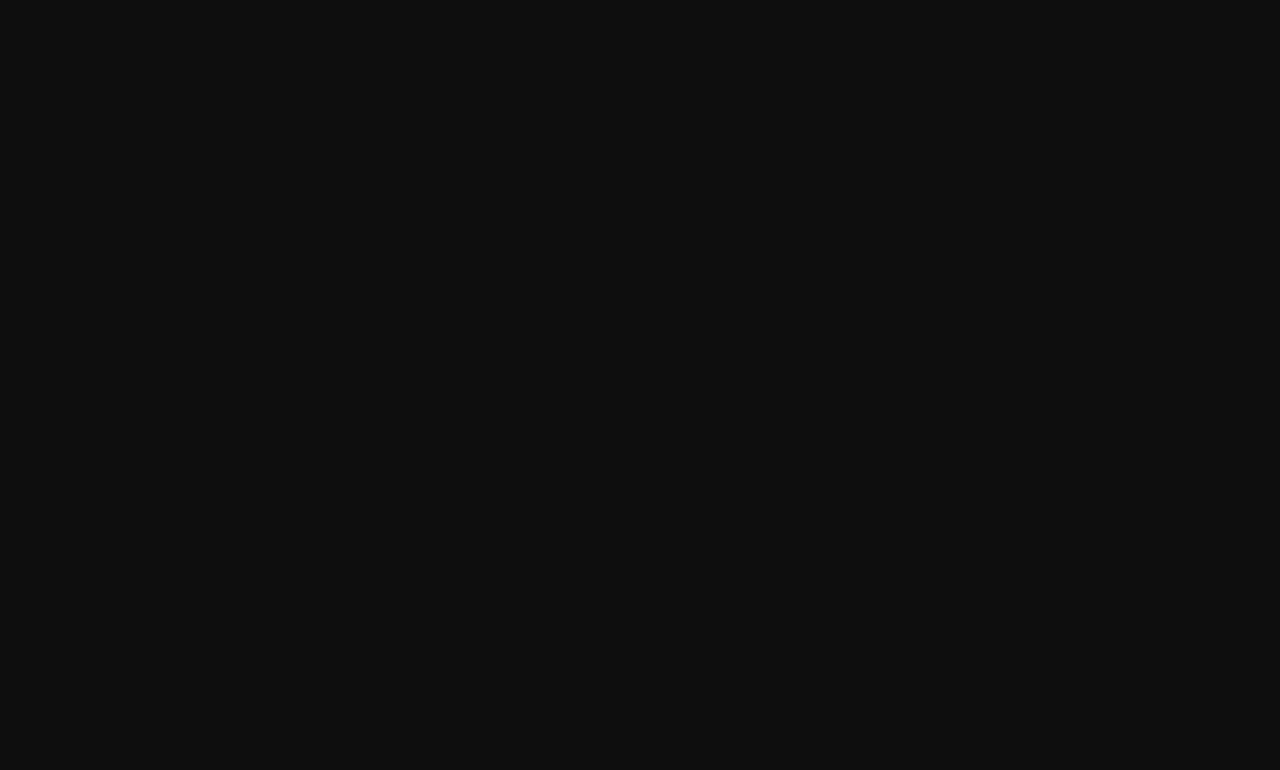
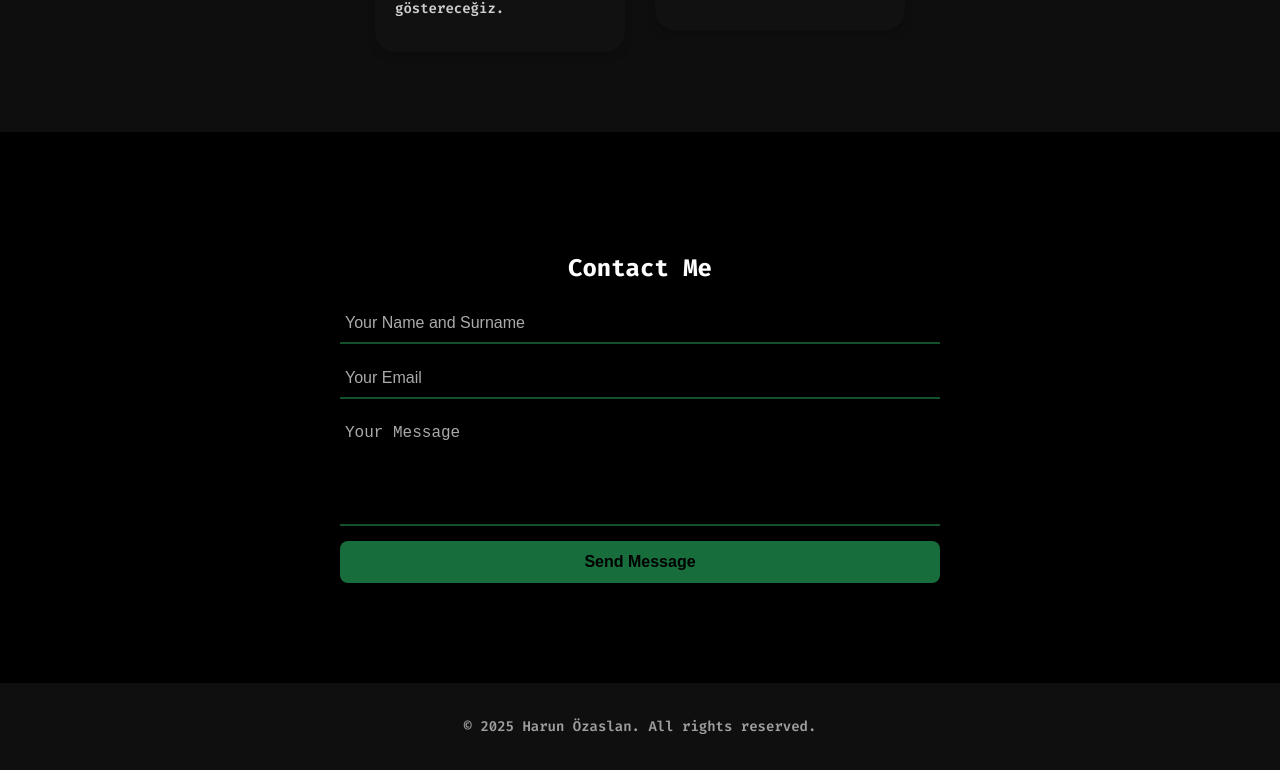
Before and after one commit to harunzsln/Portfolio, a React (Create React App) app in the folder my-portfolio/: page / in a window 1280 px wide. Shown: the part 3490-4260 px from the top of the page. Before the commit the page ends 3121 px from the top, so only its background shows below. Built offline with nearby package versions, Linux system fonts and the light colour scheme.

Commit message:
app js and css setted

```diff
--- a/my-portfolio/src/App.css
+++ b/my-portfolio/src/App.css
@@ -16,7 +16,7 @@
 @font-face {
   font-family: 'Fira Code';
   src: url('../assets/fonts/Fira_Code/static/FiraCode-Bold.ttf') format('truetype');
-  font-weight:bold;
+  font-weight: bold;
   font-style: bold;
 }
 
@@ -52,12 +52,10 @@
 
 
 
-
-
 body {
   margin: 0;
   background-color: #0E0E0E;
-  font-family: 'Estable', sans-serif;
+  font-family: 'Fira Code', sans-serif;
   opacity: 0;
   transform: translateY(20px);
   animation: slideFadeIn 0.9s ease forwards;
--- a/my-portfolio/src/App.js
+++ b/my-portfolio/src/App.js
@@ -8,8 +8,8 @@ import Social from './components/Social';
 //import MatrixRain from './components/matrixRain';
 
 import Blog from './components/Blog';
-/*import Contact from './components/Contact';
-import Footer from './components/Footer';*/
+import Contact from './components/Contact';
+import Footer from './components/Footer';
 
 function App() {
   return (
@@ -21,8 +21,8 @@ function App() {
       <About />
       <Social />
        <Blog />
-      {/* <Contact /> */}
-      {/* <Footer /> */}
+      <Contact />
+      <Footer />
     </div>
   );
 }
```
